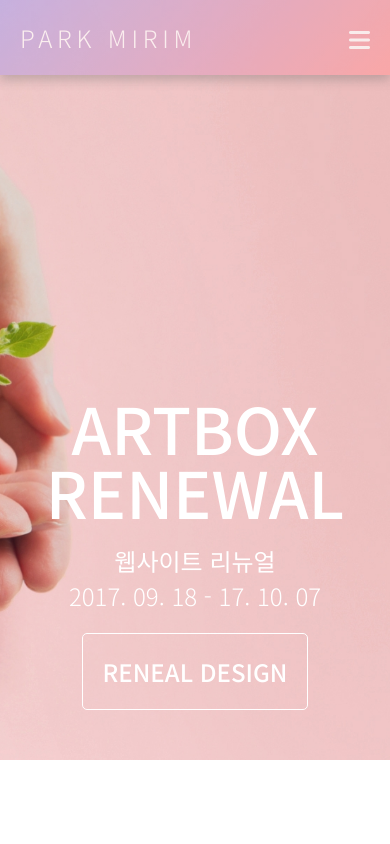
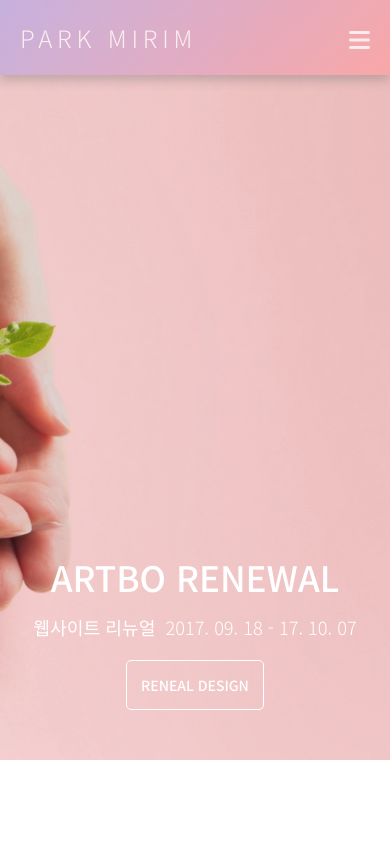
Before and after one commit to rim-D/2020-portfolio, a plain HTML site: page index.html in a window 390 px wide. Shown: the top 844 px of the page. Drawn offline with nearby package versions, Linux system fonts and the light colour scheme; some icons are missing.

Commit message:
modified main / portfolio오류수정

```diff
--- a/assets/css/style.css
+++ b/assets/css/style.css
@@ -468,6 +468,7 @@
 
     .main_desc {
         width: 100%;
+        font-size: 14px;
         text-align: center;
         position: absolute;
         left: 50%;
@@ -475,6 +476,38 @@
         top: auto;
         bottom: 50px;
         transform: translateX(-50%);
+    }
+
+    .main_title {
+        font-size: 2.5em;
+        font-weight: 500;
+        line-height: 1;
+        padding-bottom: 20px;
+    }
+
+    .main_title span {
+        margin-left: 10px;
+    }
+
+    .main_title_sub {
+        font-weight: 300;
+        font-size: 1.3em;
+        padding-bottom: 20px;
+    }
+
+    .main_title_sub span {
+        display: inline-block;
+        margin-left: 10px;
+    }
+
+    .main_btn {
+        position: relative;
+        font-size: 1em;
+        font-weight: 500;
+        padding: 1em;
+        border: 1px solid;
+        border-radius: 5px;
+        overflow: hidden;
     }
 
     /* n a v b a r */
@@ -530,7 +563,7 @@
     .portfolio_menu_tab {
         white-space: normal;
         border-bottom: none;
-        padding: 1.2rem 0;
+        padding: 14px 0;
     }
 
     .portfolio_menu_tab-active {
--- a/index.html
+++ b/index.html
@@ -49,7 +49,7 @@
         <div class="main_cover main_cover_1">
 
                 <div class="main_desc">
-                    <h2 class="main_title">artbox<br>renewal</h2>
+                    <h2 class="main_title">artbox<span>renewal</span></h2>
                     <p class="main_title_sub">웹사이트 리뉴얼<span> 2017. 09. 18 - 17. 10. 07</span></p>
                     <button class="main_btn main_btn_v1" type="button">
                         <span class="btn_text">RENEAL DESIGN</span>
@@ -60,7 +60,7 @@
         <div class="main_cover main_cover_2">
 
                 <div class="main_desc">
-                    <h2 class="main_title">artbox<br>renewal</h2>
+                    <h2 class="main_title">artbo<span>renewal</span></h2>
                     <p class="main_title_sub">웹사이트 리뉴얼<span> 2017. 09. 18 - 17. 10. 07</span></p>
                     <button class="main_btn main_btn_v2" type="button">
                         <span class="btn_text">RENEAL DESIGN</span>
```
